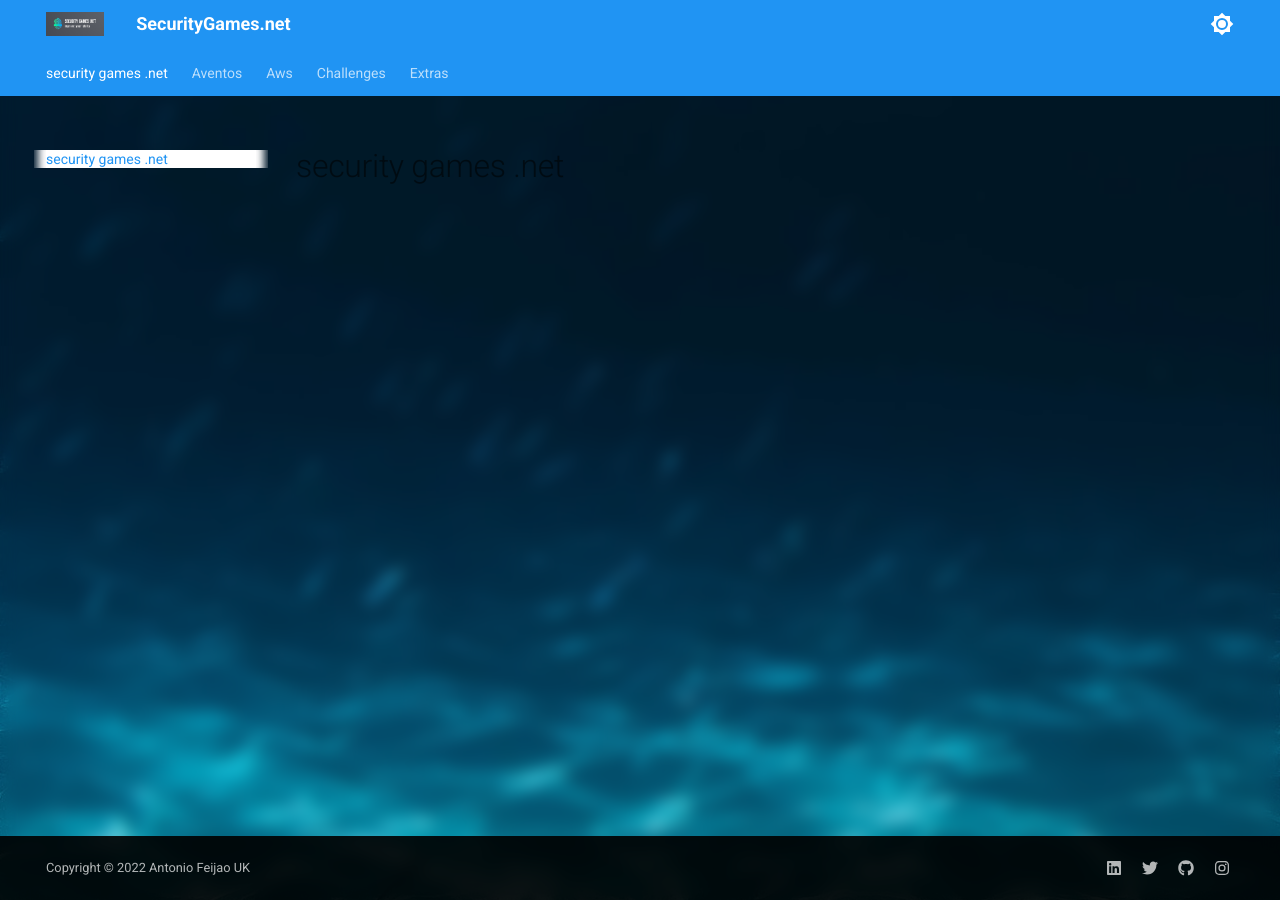
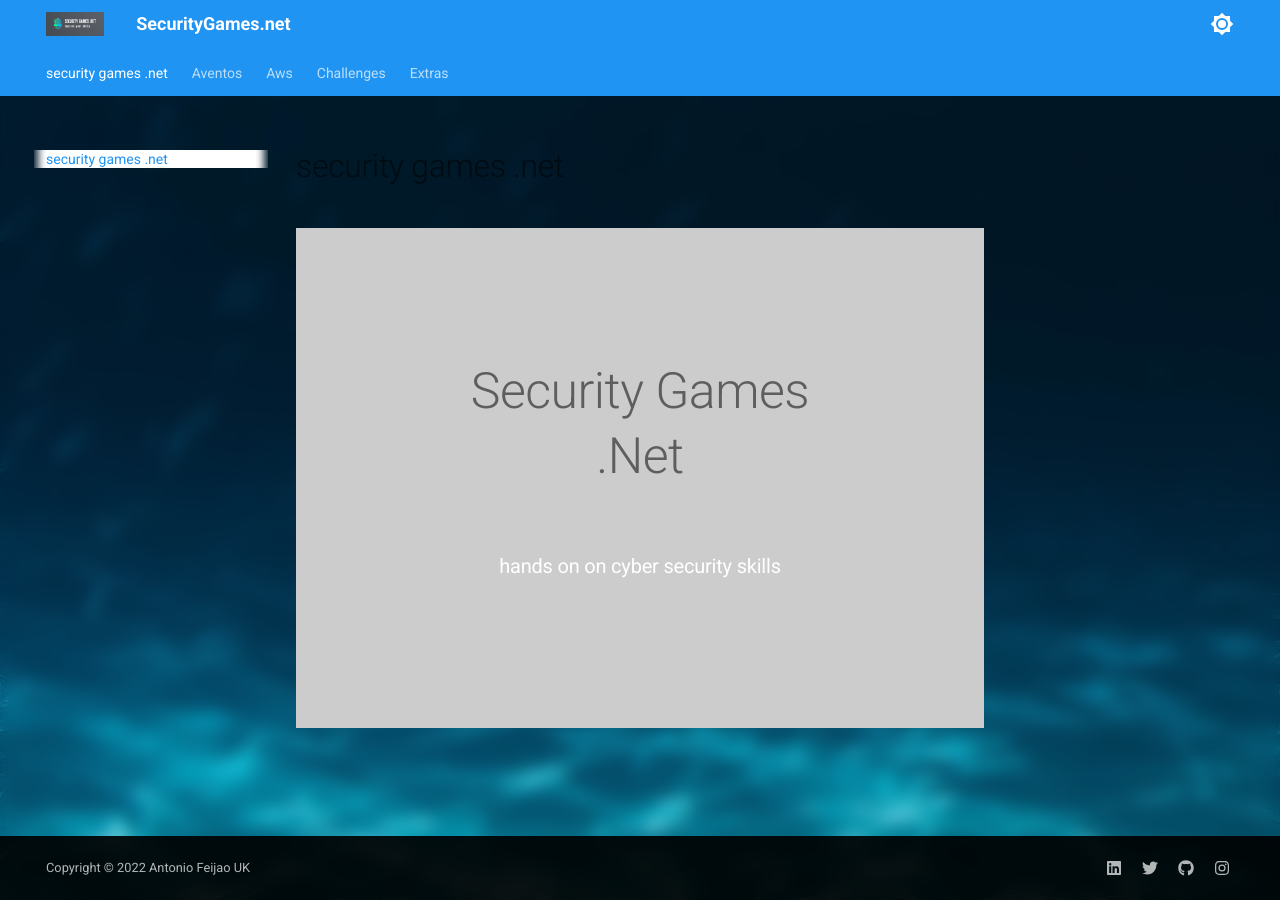
Before and after one commit to AntonioFeijaoUK/www-securitygames-net, an MkDocs documentation site: the page built from docs/index.md, in a window 1280 px wide. Built offline with MkDocs 1.6.1 and Material for MkDocs 9.7.7, drawn with Linux system fonts in a browser that asks for light colours.

Commit message:
Update index.md

```diff
--- a/docs/index.md
+++ b/docs/index.md
@@ -2,22 +2,51 @@
 
 <style>
 body {
-  /* background: $body-background; */ /* same as background color */
+    /* background: $body-background; */
+    /* same as background color */
 
-  background-image: url("/assets/images/background/silas-baisch-K785Da4A_JA-unsplash-medium.jpeg");
+    background-image: url("/assets/images/background/silas-baisch-K785Da4A_JA-unsplash-medium.jpeg");
 
-  /* Center and scale the image nicely */
-  background-position: center;
-  background-repeat: no-repeat;
-  background-attachment: fixed;
-  background-size: auto;
+    /* Center and scale the image nicely */
+    background-position: center;
+    background-repeat: no-repeat;
+    background-attachment: fixed;
+    background-size: auto;
 
-  background-color: rgba(255, 255, 255, 0.4);
-  -webkit-backdrop-filter: blur(5px);;
-  backdrop-filter: blur(8px);
+    background-color: rgba(255, 255, 255, 0.4);
+    -webkit-backdrop-filter: blur(5px);
+    ;
+    backdrop-filter: blur(8px);
 
-  /* background: bg-color bg-image position/bg-size bg-repeat bg-origin bg-clip bg-attachment initial|inherit; */
-  /* https://www.w3schools.com/cssref/css3_pr_background.asp */
+    /* background: bg-color bg-image position/bg-size bg-repeat bg-origin bg-clip bg-attachment initial|inherit; */
+    /* https://www.w3schools.com/cssref/css3_pr_background.asp */
 
 }
+
+.hero-image {
+    /* background-image: url("/w3images/photographer.jpg"); */
+    background-color: #cccccc;
+    height: 500px;
+    background-position: center;
+    background-repeat: no-repeat;
+    background-size: cover;
+    position: relative;
+}
+
+.hero-text {
+    text-align: center;
+    position: absolute;
+    top: 50%;
+    left: 50%;
+    transform: translate(-50%, -50%);
+    color: white;
+}
+
 </style>
+
+<div class="hero-image">
+    <div class="hero-text">
+        <h1 style="font-size:50px">Security Games .Net</h1>
+        <h3>hands on on cyber security skills</h3>
+    </div>
+</div>
```
